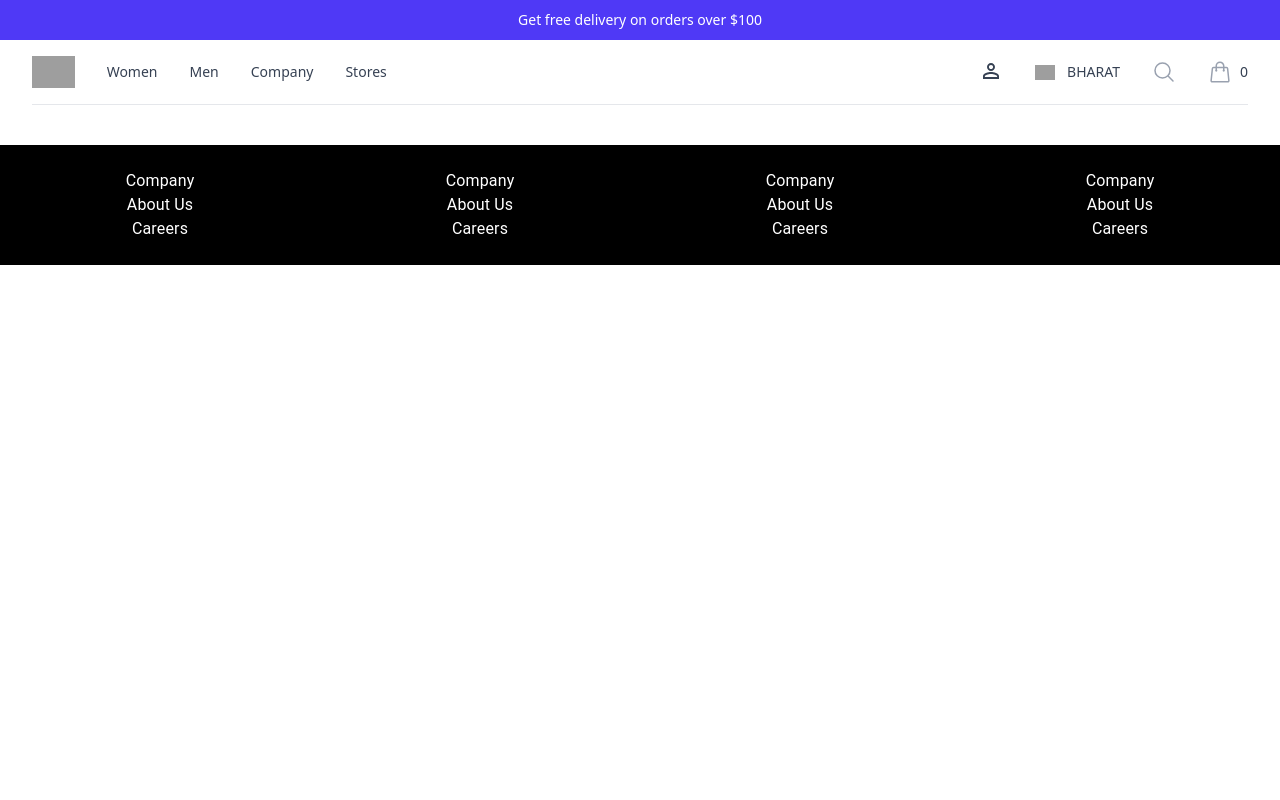
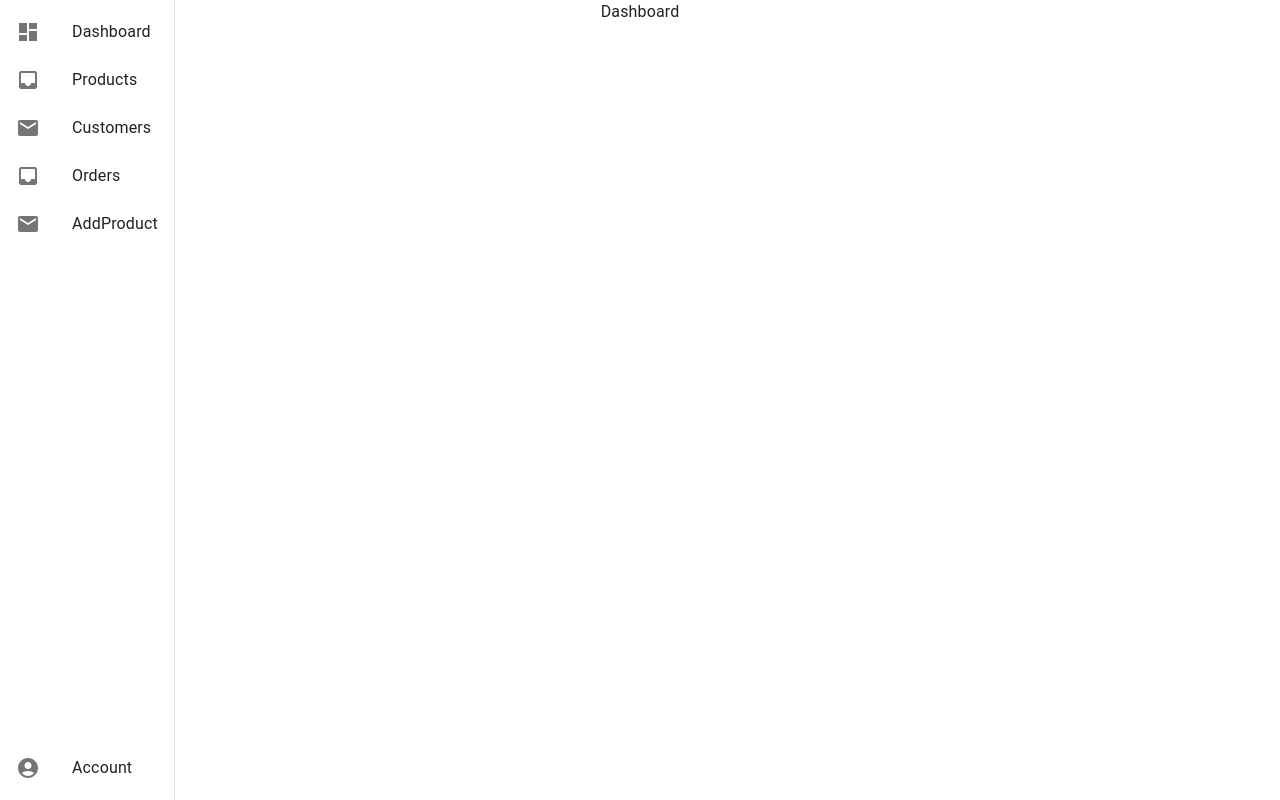
Before and after one commit to hiren117/e-com-frontend-v1, a React (Vite) app: page /admin in a window 1280 px wide. Built offline with nearby package versions, Linux system fonts and the light colour scheme; grey boxes are pictures that could not be loaded.

Commit message:
feat: added adminPage, started designing admin page 	- updated the Routes accordingly

```diff
--- a/package.json
+++ b/package.json
@@ -29,6 +29,7 @@
     "@types/react": "^19.2.2",
     "@types/react-dom": "^19.2.2",
     "@vitejs/plugin-react": "^5.1.0",
+    "baseline-browser-mapping": "^2.10.8",
     "eslint": "^9.39.1",
     "eslint-plugin-react-hooks": "^5.2.0",
     "eslint-plugin-react-refresh": "^0.4.24",
--- /dev/null
+++ b/src/Admin/Admin.tsx
@@ -0,0 +1,99 @@
+import { useTheme } from '@mui/material/styles';
+import { Box, CssBaseline, Drawer, List, ListItem, ListItemButton, ListItemIcon, ListItemText, Toolbar, useMediaQuery } from '@mui/material';
+import React from 'react';
+import { Route, Routes, useNavigate } from 'react-router-dom';
+import { Anchor, Inbox } from '@mui/icons-material';
+import EmailIcon from '@mui/icons-material/Email';
+import InboxIcon from '@mui/icons-material/Inbox';
+import DashboardIcon from '@mui/icons-material/Dashboard';
+import AccountCirlcleIcon from '@mui/icons-material/AccountCircle';
+import Dashboard1 from './components/Dashboard1';
+import ProductsTable1 from './components/ProductsTable1';
+import CustomersTable1 from './components/CustomersTable1';
+import OrdersTable1 from './components/OrdersTable1';
+import CreateProductForm1 from './components/CreateProductForm1';
+
+type Props = {
+
+};
+const menu = [
+  {name: "Dashboard" , path: "/admin",icon: <DashboardIcon />},
+  {name: "Products" , path: "/admin/products",icon: <InboxIcon />},
+  {name: "Customers" , path: "/admin/customers",icon: <EmailIcon />},
+  {name: "Orders" , path: "/admin/orders",icon: <InboxIcon />},
+  {name: "AddProduct" , path: "/admin/product/create",icon: <EmailIcon />},
+
+]
+const Admin:React.FC<Props> = () => {
+  const theme = useTheme();
+  const isLargeScreen = useMediaQuery(theme.breakpoints.up('lg')); // Adjust the breakpoint as needed
+  const [sidebarvisible, setSidebarVisible] = React.useState(false);
+  const navigate = useNavigate();
+
+  const drawer = (
+    <Box className="shadow-lg"
+    sx={{
+      overflow: "auto",
+      display: "flex",
+      flexDirection: "column",
+      justifyContent: "space-between",
+      height: "100%",
+    }}
+    >
+      {/* {isLargeScreen && <Toolbar />} */}
+      <List>
+        {menu.map((item,index) =><ListItem key = {item.name} disablePadding onClick={()=> navigate(item.path)}>
+          <ListItemButton>
+            <ListItemIcon>
+              {item.icon}
+            </ListItemIcon>
+            <ListItemText primary={item.name} />
+          </ListItemButton>
+        </ListItem>  )}
+      </List>
+
+      <List>
+        {<ListItem  disablePadding>
+          <ListItemButton>
+            <ListItemIcon>
+              <AccountCirlcleIcon />
+            </ListItemIcon>
+            <ListItemText primary={"Account"} />
+          </ListItemButton>
+        </ListItem>  }
+      </List>
+
+    </Box>
+      )
+
+
+  return (
+    <div>
+      <Box sx={{display: `${isLargeScreen} ? "flex" : "block"`}}>
+        <CssBaseline />
+        <Drawer
+        variant='permanent'
+        >
+          {drawer}
+        </Drawer>
+        <Box>
+            <Routes>
+              <Route path = '/' element = {<Dashboard1 />} > </Route>
+              <Route path = '/products' element={ <ProductsTable1/> } />
+              <Route path = '/customers' element= {<CustomersTable1 />} />
+              <Route path = '/orders' element= {<OrdersTable1/>} />
+              <Route path = '/product/create' element= { <CreateProductForm1/> } />
+
+
+            </Routes>
+
+        </Box>
+
+
+      </Box>
+    </div>
+
+  );
+};
+
+export default Admin;
--- /dev/null
+++ b/src/Admin/components/CreateProductForm1.tsx
@@ -0,0 +1,11 @@
+import React from 'react';
+type Props = {
+
+};
+const CreateProductForm1:React.FC<Props> = () => {
+  return (
+    <div> hi this is CreateProductForm</div>
+  );
+};
+
+export default CreateProductForm1;
--- /dev/null
+++ b/src/Admin/components/CustomersTable1.tsx
@@ -0,0 +1,11 @@
+import React from 'react';
+type Props = {
+
+};
+const CustomersTable1:React.FC<Props> = () => {
+  return (
+    <div> hi this is CustomersTable</div>
+  );
+};
+
+export default CustomersTable1;
--- /dev/null
+++ b/src/Admin/components/Dashboard1.tsx
@@ -0,0 +1,11 @@
+import React from 'react';
+type Props = {
+
+};
+const Dashboard1:React.FC<Props> = () => {
+  return (
+    <div>Dashboard</div>
+  );
+};
+
+export default Dashboard1;
--- /dev/null
+++ b/src/Admin/components/OrdersTable1.tsx
@@ -0,0 +1,11 @@
+import React from 'react';
+type Props = {
+
+};
+const OrdersTable1:React.FC<Props> = () => {
+  return (
+    <div> hi this is OrdersTable</div>
+  );
+};
+
+export default OrdersTable1;
--- /dev/null
+++ b/src/Admin/components/ProductsTable1.tsx
@@ -0,0 +1,11 @@
+import React from 'react';
+type Props = {
+
+};
+const ProductsTable1:React.FC<Props> = () => {
+  return (
+    <div>ProductsTable</div>
+  );
+};
+
+export default ProductsTable1;
--- a/src/App.tsx
+++ b/src/App.tsx
@@ -1,12 +1,16 @@
 import './App.css'
 import { Routes, Route } from 'react-router-dom'
 import CustomerRouters from './Routers/CustomerRouters'
+import AdminRouters from './Routers/AdminRouters'
 
 function App() {
   return (
     <>
       <Routes>
         <Route path='/*' element={ <CustomerRouters />  }> </Route>
+        <Route path ='/admin/*' element = {<AdminRouters />}> </Route>
+
+
       </Routes>
     </>
   )
--- /dev/null
+++ b/src/Routers/AdminRouters.tsx
@@ -0,0 +1,18 @@
+
+import Admin from '@/Admin/Admin';
+import React from 'react';
+import { Route, Routes } from 'react-router-dom';
+type Props = {
+
+};
+const AdminRouters:React.FC<Props> = () => {
+  return (
+    <div>
+        <Routes>
+            <Route path = '/*' element= { <Admin/> } > </Route>
+        </Routes>
+    </div>
+  );
+};
+
+export default AdminRouters;
--- a/src/customers/components/Checkout/OrderSummary.tsx
+++ b/src/customers/components/Checkout/OrderSummary.tsx
@@ -3,10 +3,17 @@ import AddressCard from '../AddressCard/AddressCard';
 import Cart from '../Cart/Cart';
 import { Button } from '@mui/material';
 import CartCard from '../Cart/CartCard';
+import { useNavigate } from 'react-router-dom';
 type Props = {
 
 };
 const OrderSummary:React.FC<Props> = () => {
+
+    const navigate = useNavigate();
+
+    const handlePlaceOrder = ()=>{
+        navigate("/account/orders");
+    }
   return (
     <div>
         <div className=''>
@@ -45,7 +52,7 @@ const OrderSummary:React.FC<Props> = () => {
 
                         </div>
                         <div className='text-left py-1'>
-                            <Button className='w-full' variant='contained' sx={{ px: "2.5rem", py: "0.7rem", bgcolor: "#9155fd" }}
+                            <Button onClick={(handlePlaceOrder)} className='w-full' variant='contained' sx={{ px: "2.5rem", py: "0.7rem", bgcolor: "#9155fd" }}
                             >
                                 Place Order
                             </Button>
--- a/src/customers/components/HomeCarousel/MainCarousel.tsx
+++ b/src/customers/components/HomeCarousel/MainCarousel.tsx
@@ -22,7 +22,7 @@ const MainCarousel = () => (
         items={items}
         autoPlay
         infinite
-        autoPlayInterval={2000}
+        autoPlayInterval={1000}
 
     />
 );
```
Also changed, not shown: 2 other files (tests, documents, lock files or other folders).
